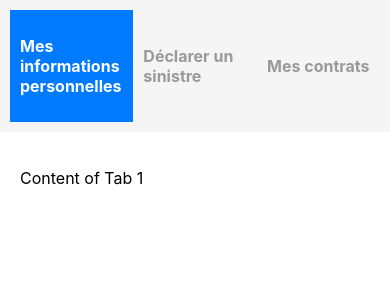
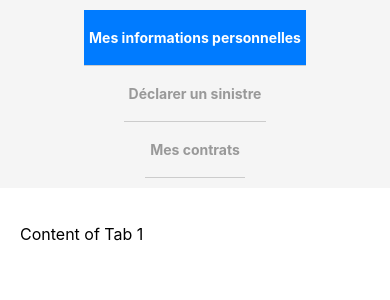
Before and after one commit to ChristelDeveza/assurance-project-bloc2, a React (Vite) app in the folder frontend/: page / in a window 390 px wide. Shown: the top 300 px of the page. Built offline with nearby package versions, Linux system fonts and the light colour scheme.

Commit message:
css onglet mobile

```diff
--- a/frontend/src/App.css
+++ b/frontend/src/App.css
@@ -44,3 +44,50 @@ body {
 .tab-panel.active {
   display: block;
 }
+
+@media (max-width: 768px) {
+  /* Conteneur pour les onglets */
+  .tabs {
+    display: flex;
+    flex-direction: column;
+    background-color: #f5f5f5;
+    padding: 10px;
+  }
+
+  /* Onglets */
+  .tab {
+    display: flex;
+    justify-content: center;
+    align-items: center;
+    height: 50px;
+    font-size: 14px;
+    font-weight: bold;
+    color: #999;
+    cursor: pointer;
+    border: none;
+    background-color: transparent;
+    border-bottom: 1px solid #ccc;
+    padding: 5px;
+    text-align: center;
+    white-space: nowrap;
+    overflow: hidden; /* masque les textes trop longs */
+    text-overflow: ellipsis; /* ajoute des points de suspension si le texte est trop long */
+  }
+
+  /* Onglet actif */
+  .tab.active {
+    background-color: #007bff;
+    color: #fff;
+  }
+
+  /* Contenu de l'onglet */
+  .tab-panel {
+    display: none;
+    padding: 20px;
+  }
+
+  /* Contenu de l'onglet actif */
+  .tab-panel.active {
+    display: block;
+  }
+}
```
